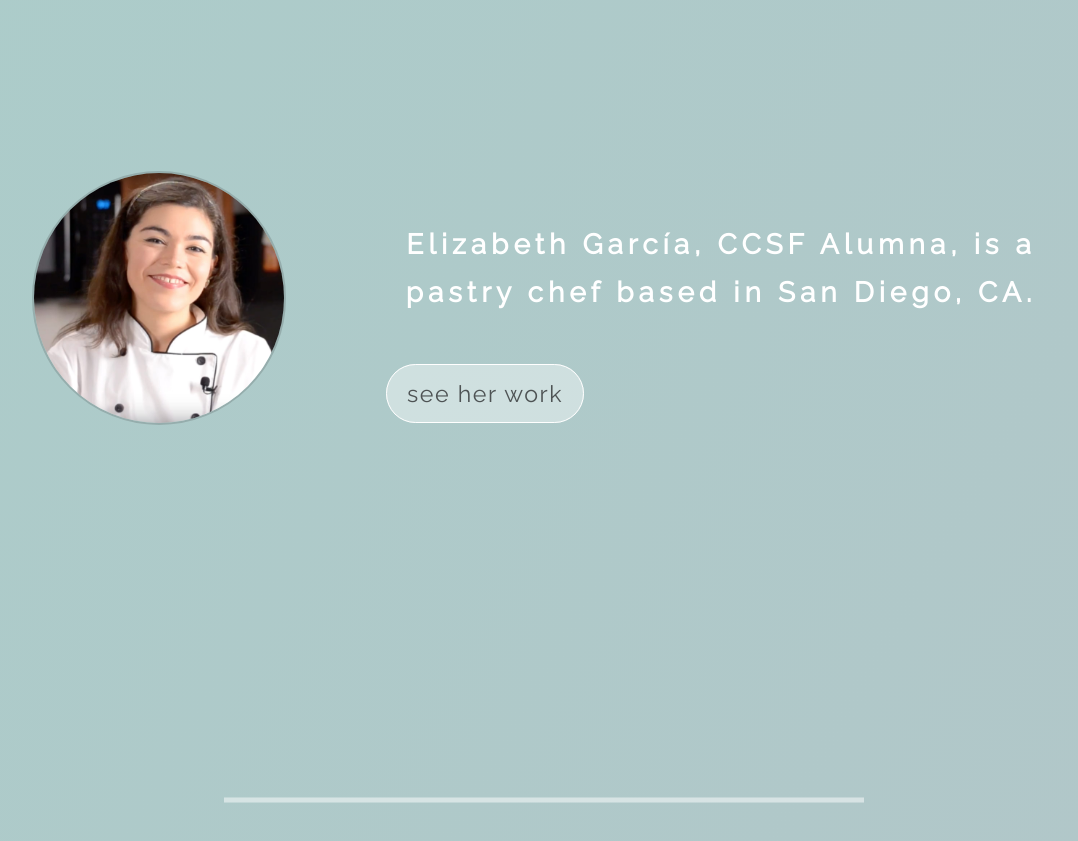
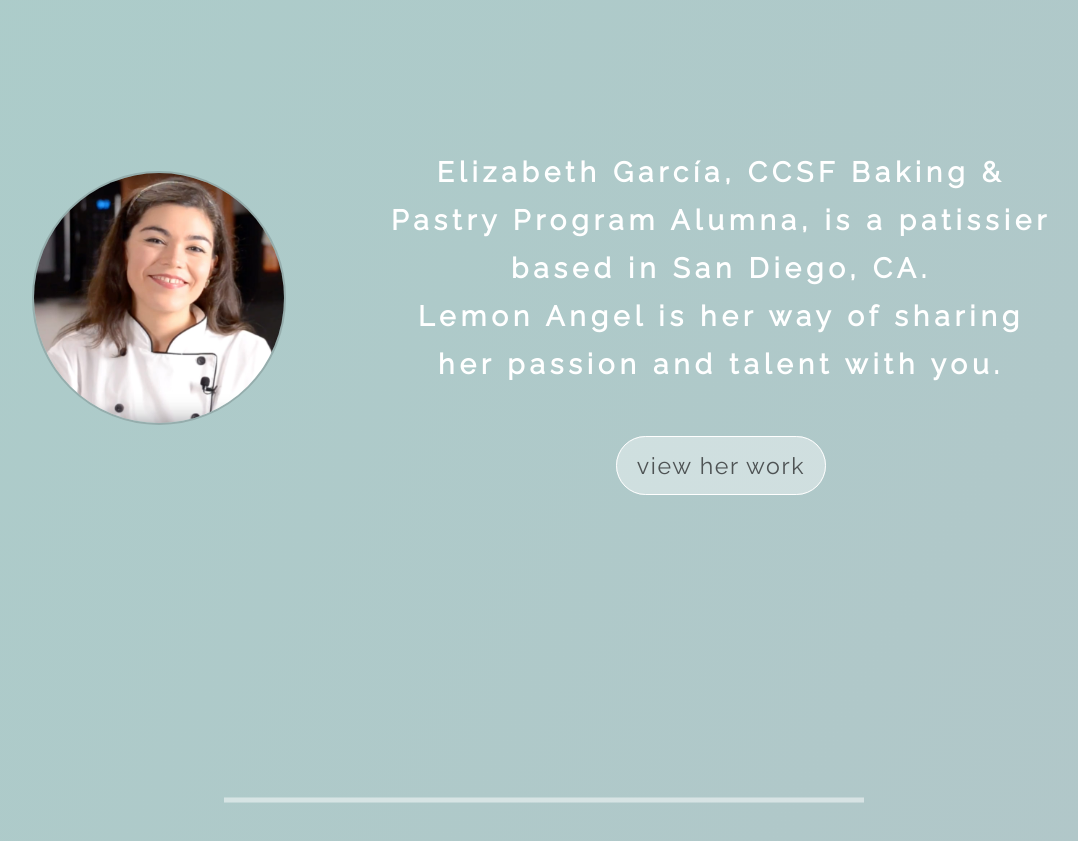
Before and after one commit to jenna-m/lemon-angel, a React (Create React App) app: page / in a window 1280 px wide. Shown: the part 900-1741 px from the top of the page, without its empty margins (96-1174 px from the left). Built offline with nearby package versions, Linux system fonts and the light colour scheme.

Commit message:
Update about.js
Add more to bio, change button text

```diff
--- a/src/components/about.js
+++ b/src/components/about.js
@@ -6,6 +6,7 @@
 	render() {
 		return (
 			<div className="about-container">
+				<h1 className="accessible-header">About</h1>
 				<div>
 					<img
 						className="section-img"
@@ -14,16 +15,19 @@
 						alt="Elizabeth Garcia in a chef's uniform"
 					/>
 				</div>
-				<div className="about-text">
+				<div id="about-text">
 					<div>
 						<p>
-							Elizabeth García, CCSF Alumna, is a pastry chef
-							based in San Diego, CA.
+							Elizabeth García, CCSF Baking & Pastry Program
+							Alumna, is a patissier based in San Diego, CA.
+							<br />
+							Lemon Angel is her way of sharing her passion and
+							talent with you.
 						</p>
 					</div>
 					<div>
 						<Link to="#portfolio" smooth className="about-btn">
-							See her work
+							view her work
 						</Link>
 					</div>
 				</div>
```
